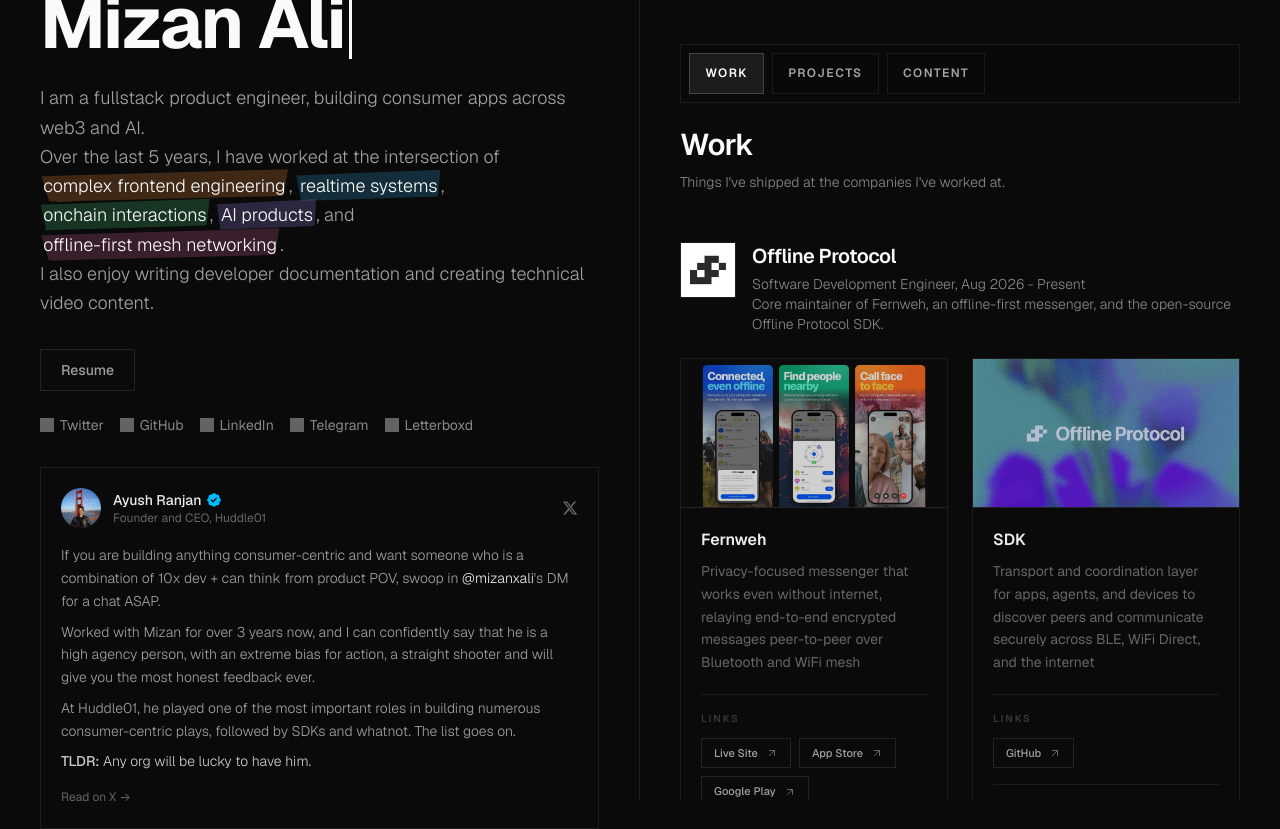
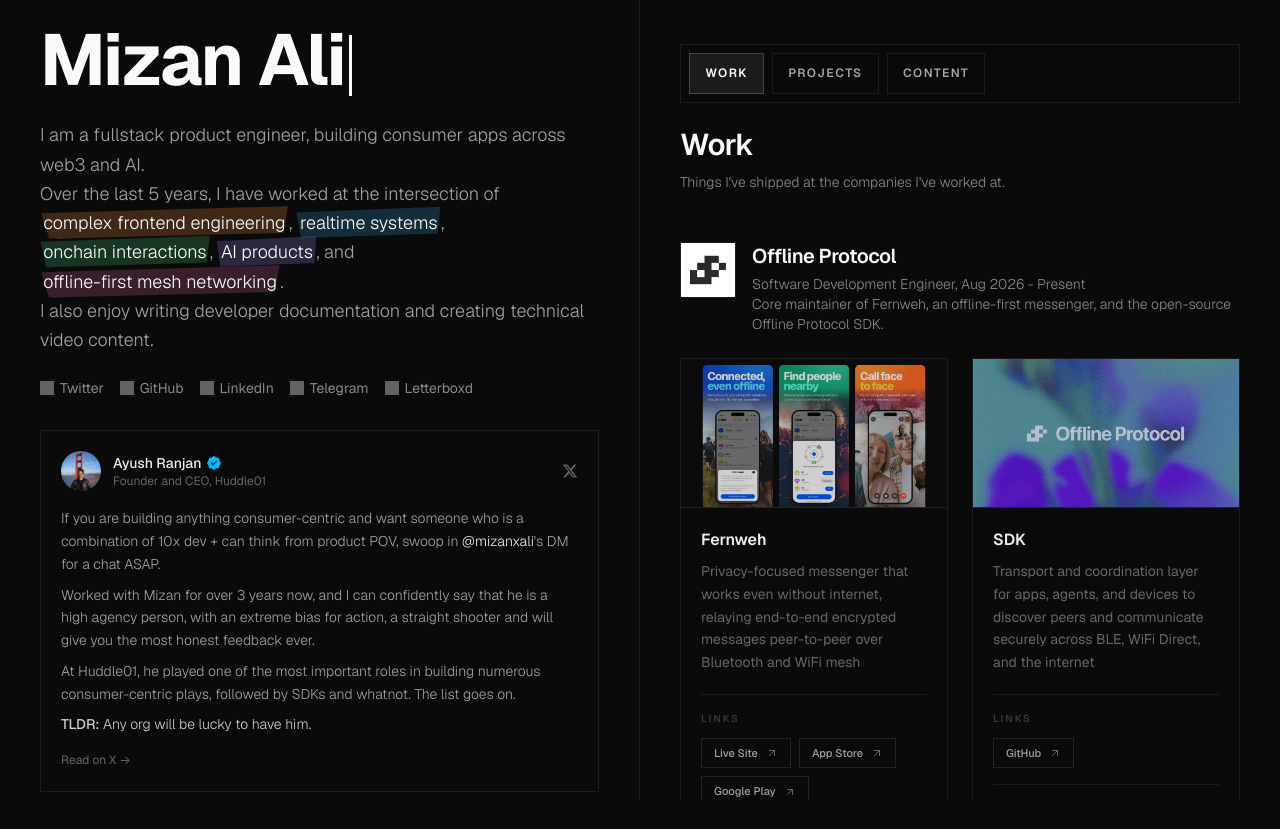
Before and after one commit to mizanxali/mizanxali.com, an Astro site: page / in a window 1280 px wide. After the commit the page ends 800 px from the top, so only its background shows below. Built offline with nearby package versions, Linux system fonts and the light colour scheme; Astro itself is replaced by a stand-in of ours; grey boxes are pictures that could not be loaded.

Commit message:
Update Hero.astro

```diff
--- a/src/components/Hero.astro
+++ b/src/components/Hero.astro
@@ -16,15 +16,6 @@
     <span class="hero-highlight hero-highlight-ai">AI products</span>, and
     <span class="hero-highlight hero-highlight-offline">offline-first mesh networking</span>.<br />I also enjoy writing developer documentation and creating technical video content.
   </p>
-  <div class="mt-8 flex flex-wrap items-center gap-3">
-    <a
-      href={site.resumeUrl}
-      target="_blank"
-      rel="noopener noreferrer"
-      class="border border-white/10 px-5 py-2.5 text-sm font-medium text-neutral-300 transition-all duration-300 hover:border-white/20 hover:text-neutral-50"
-      >Resume</a
-    >
-  </div>
   <div class="mt-6 flex flex-wrap gap-4">
     {
       socialLinks.map((link) => (
```
